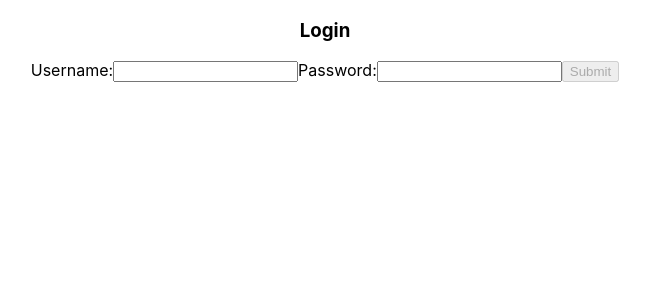
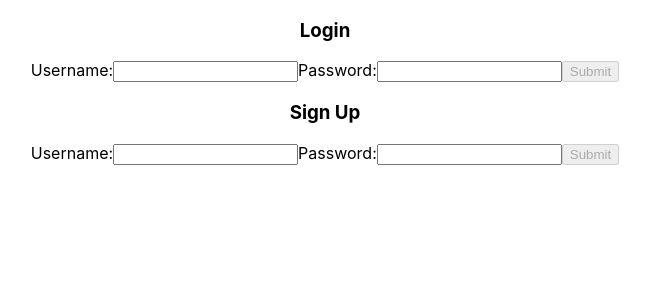
Before and after one commit to Build-Week-Secret-Family-Recipes-4/front-end, a React (Create React App) app in the folder secret-family-recipes/: page / in a window 1280 px wide. Shown: the top 300 px of the page, without its empty margins (315-965 px from the left). Built offline with nearby package versions, Linux system fonts and the light colour scheme.

Commit message:
sign up form done, no styling

```diff
--- a/secret-family-recipes/src/App.js
+++ b/secret-family-recipes/src/App.js
@@ -1,11 +1,14 @@
 import React from 'react';
 import './App.css';
 import LoginForm from "./components/LoginForm";
+import SignupForm from "./components/SignupForm";
 
 function App() {
   return (
     <div className="App">
       <LoginForm />
+      <SignupForm />
+
     </div>
   );
 }
--- a/secret-family-recipes/src/components/LoginForm.js
+++ b/secret-family-recipes/src/components/LoginForm.js
@@ -59,14 +59,14 @@ export default function LoginForm() {
     }
 
     // Submit Handler
-    const formSubmit = (e) => {
+    const formSubmit = e => {
         e.preventDefault();
         console.log("Form Submitted!");
 
         // axios call to dummy API so I could see if my validation worked
         axios
              .post("https://reqres.in/api/users", formState)
-            .then((response) => {
+             .then((response) => {
                 setFormState(initialState);
                 console.log(response);
 
--- a/secret-family-recipes/src/components/SignupForm.js
+++ b/secret-family-recipes/src/components/SignupForm.js
@@ -0,0 +1,107 @@
+import React, { useState, useEffect } from "react";
+import * as yup from "yup";
+import axios from "axios";
+
+
+// validation schema
+const formSchema = yup.object().shape({
+    username: yup.string().required("Please create a username"),
+    password: yup.string().required("Please create a password")
+});
+
+
+export default function SignupForm() {
+
+    const initialState = {
+        username: "",
+        password: ""
+    };
+
+
+    // States
+    const [formState, setFormState] = useState(initialState);
+    const [errorState, setErrorState] = useState(initialState);
+
+
+    // only allow form submit upon completion of all fields
+    const [buttonDisabled, setButtonDisabled] = useState(true);
+
+    useEffect(() => {
+     formSchema.isValid(formState).then(valid => { setButtonDisabled(!valid);});
+        }, [formState]);
+
+
+     // validation
+    const validate = e => {
+            yup
+                .reach(formSchema, e.target.name)
+                .validate(e.target.value)
+                .then(valid => {
+                    setErrorState({...errorState, [e.target.name]: ""
+                    });
+                })
+                .catch(err => {
+                    console.log(err.errors);
+                    setErrorState({
+                        ...errorState,
+                        [e.target.name]: err.errors[0]
+                    });
+                });
+
+        }
+
+    // Change Handler
+    const changeHandler = e => {
+        e.persist();
+        validate(e);
+        setFormState({...formState, [e.target.name]: e.target.value })
+    }
+
+    // Submit Handler
+    const formSubmit = e => {
+        e.preventDefault();
+        console.log("Sign Up Form Submitted!");
+
+        // axios call to dummy API so I could see if my validation worked
+        axios
+             .post("https://reqres.in/api/users", formState)
+             .then((response) => {
+                setFormState(initialState);
+                console.log(response);
+
+        })
+        .catch((err) => console.log(err.response));
+    }
+
+
+    return (
+        <form onSubmit={formSubmit}>
+          <h3>Sign Up</h3>
+            <label htmlFor="username">
+                Username:
+                <input
+                    type="text"
+                    name="username"
+                    id="signup-username"
+                    value={formState.username}
+                    onChange={changeHandler}
+                />
+                {errorState.username.length > 0 ? (<p className="error">{errorState.username}</p>) : null}
+            </label>
+            <label htmlFor="password">
+                Password:
+                <input
+                    type="password"
+                    name="password"
+                    id="signup-password"
+                    value={formState.password}
+                    onChange={changeHandler}
+                />
+                {errorState.password.length > 0 ? (<p className="error">{errorState.password}</p>) : null}
+            </label>
+
+            <button disabled={buttonDisabled}>Submit</button>
+        </form>
+    )
+
+}
```
